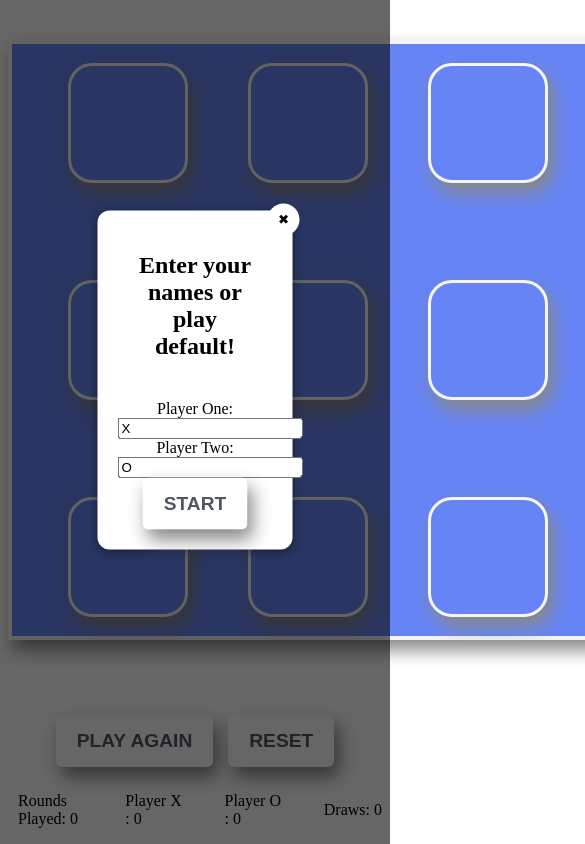
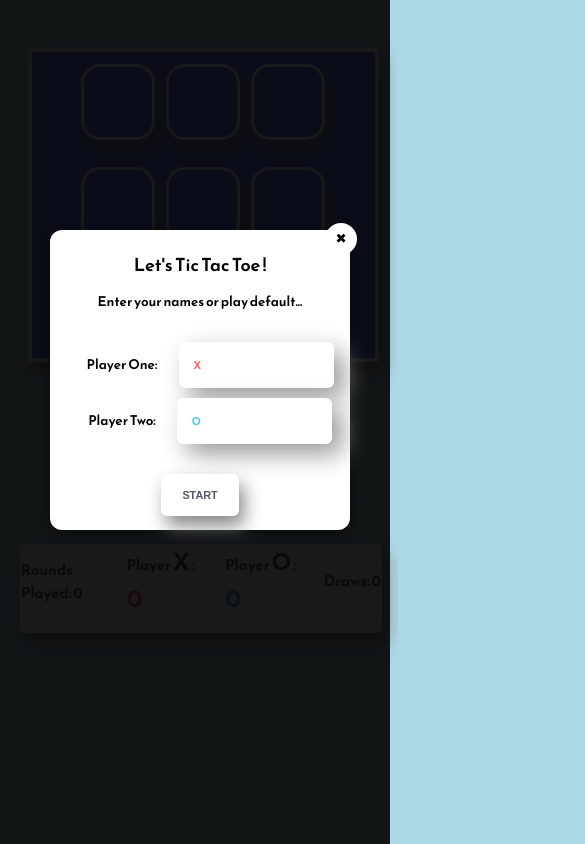
Before and after one commit to SirvanD/Project-The-Game, a plain HTML site: page index.html in a window 390 px wide. Shown: the top 844 px of the page, 585 px wide, since content can reach past the window. Drawn offline with Linux system fonts and the light colour scheme; a web font is replaced by a local one.

Commit message:
Final version, updated CSS and features improvement

```diff
--- a/game.js
+++ b/game.js
@@ -9,10 +9,7 @@
 - define the functions for conditions where a user wins,looses or draw (array and conditions)
 - add event listeners for clicking on the divs to select one of the 2 choices
 - CSS the X and O designs/animations/transition
-
 - make it responsive
-
-
 - once basic works, work on the Bonus extensions
 - CSS a leaderboard for results and bonus parts/number of tries
 **/
@@ -26,13 +23,6 @@ const middleRight = document.querySelector('#six')
 const bottomLeft = document.querySelector('#seven')
 const bottomMiddle = document.querySelector('#eight')
 const bottomRight = document.querySelector('#nine')
-let roundsCounter = 0;
-let playerXWins = 0;
-let playerOWins = 0;
-let drawCounts = 0;
-let currentPlayer = "x"
-let cellArrayUserX = ['', '', '', '', '', '', '', '', '']
-let cellArrayUserO = ['', '', '', '', '', '', '', '', '']
 const messageBox = document.querySelector('.messageSpan')
 const roundsPlayed = document.querySelector('.roundsCounter')
 const playerXWinsSpan = document.querySelector('.playerXWins')
@@ -44,20 +34,25 @@ const playerOneNameInput = document.querySelector('#player-one-name')
 const playerTwoNameInput = document.querySelector('#player-two-name')
 const playerOneNameSpan=document.querySelector('.player-one-name-span')
 const playerTwoNameSpan=document.querySelector('.player-two-name-span')
+const modal = document.querySelector('.modal');
+const modalBtn = document.querySelector('.modal-btn');
+const modalCloseBtn = document.querySelector('.modal__close');
+const body = document.querySelector('body');
+const modalOverlay = document.createElement('div');
+modalOverlay.className = 'modal-overlay';
+let roundsCounter = 0;
+let playerXWins = 0;
+let playerOWins = 0;
+let drawCounts = 0;
+let currentPlayer = "x"
+let cellArrayUserX = ['', '', '', '', '', '', '', '', '']
+let cellArrayUserO = ['', '', '', '', '', '', '', '', '']
 let playerOne = 'X';
 let playerTwo = 'O';
-
-var modal = document.querySelector('.modal');
-var modalBtn = document.querySelector('.modal-btn');
-var modalCloseBtn = document.querySelector('.modal__close');
-var body = document.querySelector('body');
-var modalOverlay = document.createElement('div');
-modalOverlay.className = 'modal-overlay';
 //-----------------------------------
 //event listeners
 allBoxes.forEach (function(box) {
     box.addEventListener('click', handleUserClickedBox)
-
 })
 //-----------------------------------
 //event listener for play again button
@@ -72,10 +67,11 @@ playerOne = playerOneNameInput.value;
 playerTwo = playerTwoNameInput.value;
 playerOneNameSpan.textContent = playerOne;
 playerTwoNameSpan.textContent = playerTwo;
-
+//Closing modal and remove overlay once game starts
 modalOverlay.classList.remove('is-open');
 modal.classList.remove('is-open');
 document.body.removeChild(modalOverlay);
+
 allBoxes.forEach (function(box) {
     //console.log(box.className)
     box.classList.remove('circled')
@@ -83,9 +79,7 @@ allBoxes.forEach (function(box) {
     cellArrayUserX = ['', '', '', '', '', '', '', '', '']
     cellArrayUserO = ['', '', '', '', '', '', '', '', '']
     //console.log(box.className)
-
-
-  }
+}
 )
     messageBox.textContent = `${playerOne}, you go first...`
     messageBox.classList.remove('wobble-hor-bottom')
@@ -98,11 +92,7 @@ allBoxes.forEach (function(box) {
     playerOWinsSpan.textContent = 0;
     drawCounterSpan.textContent = 0;
     currentPlayer = 'x';
-
 }
-
-
-
 
 //-------------------------------------
 //Handle function for play again button
@@ -114,8 +104,6 @@ allBoxes.forEach (function(box) {
         cellArrayUserX = ['', '', '', '', '', '', '', '', '']
         cellArrayUserO = ['', '', '', '', '', '', '', '', '']
         //console.log(box.className)
-
-
       }
     )
         messageBox.textContent = `${playerOne}, you start... `
@@ -135,8 +123,6 @@ function handleUserClickedBox(event) {
         cellArrayUserX.push(event.target.id)
         winCheckUserX()
         messageBox.textContent = `${playerTwo}, your turn... `
-
-
         currentPlayer = "o"
         //return event.target;
     } else if (currentPlayer == "o") {
@@ -234,24 +220,18 @@ function MessageFunc() {
     }
 }
 
-
 //modal function
 window.onload = function() {
+	openModal()
 
-	//Variables
-
-
-
-
-	function openModal(e) {
-		//e.preventDefault();
+	function openModal() {
 		modalOverlay.classList.add('is-open');
 		modal.classList.add('is-open');
 		document.body.appendChild(modalOverlay);
         startGameBtn.addEventListener('click', handleStartGame)
 	}
 
-	function closeModal(e) {
+	function closeModal() {
 		modalOverlay.classList.remove('is-open');
 		modal.classList.remove('is-open');
 		document.body.removeChild(modalOverlay);
@@ -260,14 +240,5 @@ window.onload = function() {
 	modalCloseBtn.addEventListener('click', closeModal);
 	modalOverlay.addEventListener('click', closeModal);
 	modalBtn.addEventListener('click', openModal);
-    //window.onload(openModal())
-	openModal()
+
 }
-
-
-// How to add more modals - re-using the code
-// On key press 'esc', close the modal
-// Add in Accessability
-//Recactoring? toggle the class names? instead of add and remove, and then somehow for the modal overlay?
-
-// More advanced make this in prototyping/oop JS
--- a/index.html
+++ b/index.html
@@ -5,6 +5,11 @@
     <meta http-equiv="X-UA-Compatible" content="IE=edge">
     <meta name="viewport" content="width=device-width, initial-scale=1.0">
     <title>Tic Tac Toe</title>
+
+    <style>
+        @import url('https://fonts.googleapis.com/css2?family=Boogaloo&family=Reem+Kufi:wght@600&display=swap');
+    </style>
+
     <link rel="stylesheet" href="style.css">
 </head>
 <body>
@@ -42,7 +47,8 @@
                 <div class="modal__inner">
 
                     <div class="modal__header">
-                    <h2>Enter your names or play default!</h2>
+                        <h1>Let's Tic Tac Toe !</h1>
+                        <h2>Enter your names or play default...</h2>
                     <button class="modal__close">
                              &#x2716;
                     </button>
@@ -50,10 +56,10 @@
                     </div>
 
                     <div class="modal__content">
-                        <div>Player One: <input type="text" value="X" name="" id="player-one-name"> </div>
-                        <div> Player Two: <input type="text" value="O" name="" id="player-two-name"> </div>
+                        <div><h2>Player One:</h2>  <input type="text" value="X" name="" id="player-one-name"> </div>
+                        <div> <h2>Player Two:</h2> <input type="text" value="O" name="" id="player-two-name"> </div>
                     </div>
-                    <button id="start-game-btn">Start</button>
+                    <button class="modal-btn" id="start-game-btn">Start</button>
 
 
                 </div><!-- /modal__content -->
@@ -61,8 +67,9 @@
             </div>
 
     </div>
+<div class="panel-container">
     <div class="panel">
-        <!-- s -->
+
         <div class="roundsPlayed">Rounds Played:
             <span class="roundsCounter"> 0 </span></div>
         <div class="playerX">Player
@@ -73,7 +80,10 @@
                 <span class="playerOWins"> 0 </span></div>
 
         <div class="draws">Draws: <span class="drawCounter"> 0 </span></div>
-     </div>
+    </div>
+</div>
+
+    </body>
 
     <script src="game.js"></script>
 </body>
--- a/style.css
+++ b/style.css
@@ -1,7 +1,9 @@
 * {
     box-sizing: border-box;
+
     /* border: 1px solid red; */
 }
+@import url('https://fonts.googleapis.com/css2?family=Aclonica&family=Changa+One&display=swap');
 
 
 /* Reset button animate keyframe */
@@ -64,17 +66,10 @@
 
 
   /* grid wrapper bg */
-/* ----------------------------------------------
- * Generated by Animista on 2021-12-4 10:33:18
- * Licensed under FreeBSD License.
- * See http://animista.net/license for more info.
- * w: http://animista.net, t: @cssanimista
- * ---------------------------------------------- */
+/* ----------------------------------------
 
-/**
- * ----------------------------------------
- * animation color-change-2x
- * ----------------------------------------
+  animation color-change-2x - Generated by Animista on 2021-12-4 10:33:18
+  ----------------------------------------
  */
  @-webkit-keyframes color-change-2x {
     0% {
@@ -92,21 +87,11 @@
       background: #b22cff;
     }
   }
-  /*-----------------------------------------------  */
 
-/* keyframes for messagebox */
-/* ----------------------------------------------
- * Generated by Animista on 2021-12-4 11:2:4
- * Licensed under FreeBSD License.
- * See http://animista.net/license for more info.
- * w: http://animista.net, t: @cssanimista
- * ---------------------------------------------- */
+  /* ----------------------------------------
+  animation wobble-hor-bottom
+  ---------------------------------------- */
 
-/**
- * ----------------------------------------
- * animation wobble-hor-bottom
- * ----------------------------------------
- */
  @-webkit-keyframes wobble-hor-bottom {
     0%,
     100% {
@@ -165,19 +150,11 @@
               transform: translateX(-6px) rotate(-1.2deg);
     }
   }
-/* -------------------------------- */
 
 
 
-
-
-
-
-
-
-
-
-
+/* -------------------------------- */
+ /* Main layout for the game board  */
 .grid-container {
     display: grid;
     grid-template-columns: auto auto auto;
@@ -199,7 +176,7 @@
     border: 3px solid whitesmoke;
     height: 120px;
     width: 120px;
-    border-radius: 20%;
+    border-radius: 25%;
     margin: auto;
     box-shadow: 5px 10px 18px #888888;
 
@@ -209,41 +186,67 @@
 .circled {
     /* background-color: rgb(72, 143, 2); */
     background-image: url(/images/circle.png);
-    background-size: 104%;
+    background-size: 106%;
 }
 
 .crossed {
     /* background-color: brown */
     background-image: url(/images/cross.png);
-    background-size: 97%;
+    background-size: 99%;
 }
-.panel{
+
+.panel-container {
     display: grid;
     grid-template-columns: auto auto auto auto;
     justify-content: center;
+    gap: 20px;
+    margin-left: 2px;
+    /* border: 1px solid red; */
+}
+/* main panel for message box and leaderboard */
+.panel{
+    display: flex;
+    grid-template-columns: auto auto auto auto;
+    justify-content:center;
     align-items: center;
-/* border: 1px solid black; */
-padding: 5px;
-margin: 5px;
+    margin: 70px 60px  auto;
+    margin-top: 60px;
     width: 100%;
-gap: 40px;
+    height: 80%;
+    gap: 50px;
+    background: white;
+    padding: auto;
+    color: #505763;
+	font-weight: bold;
+    font-size: 1.4em;
+    border-radius: 6px;
+	border: 1px solid transparent;
+	transition: .15s ease-in-out;
+    box-shadow: 5px 10px 18px #888888;
+    /* font-family: 'Aclonica', sans-serif; */
+    /* font-family: 'Boogaloo', cursive; */
+    font-family: 'Reem Kufi', sans-serif;
 }
 .results{
 
     display: grid;
     justify-content: center;
-gap: 10px;
+    gap: 25px;
     /* border: 1px solid tomato; */
     padding: 10px;
     margin: 10px;
     text-align: center;
+    border-bottom: 10px;
 
 }
 .messageSpan{
     display: block;
     /* border: 1px solid tomato; */
-    font-size: 25px;
+    font-size: 2em;
     padding: 20px;
+    font-family: 'Reem Kufi', sans-serif;
+    font-weight: lighter;
+    color: #505763;
 }
 .resetButton{
     text-align: center;
@@ -257,22 +260,18 @@ text-align: center;
     background-color: darkgrey;
 }
 
-
-.vibrate-1 {
-	-webkit-animation: vibrate-1 0.3s linear infinite both;
-	        animation: vibrate-1 0.3s linear infinite both;
-}
-
-
+/* Web kit animations from https://animista.net/ */
 #color-change-2x {
 	-webkit-animation: color-change-2x 2s linear infinite alternate both;
 	        animation: color-change-2x 2s linear infinite alternate both;
 }
 
+.wobble-hor-bottom {
+	-webkit-animation: wobble-hor-bottom 1.5s both;
+	        animation: wobble-hor-bottom 1.5s both;
+    font-size: 45px;
+    font-weight: bolder;
 
-.wobble-hor-bottom {
-	-webkit-animation: wobble-hor-bottom 0.8s both;
-	        animation: wobble-hor-bottom 0.8s both;
 }
 
 /* Modal */
@@ -280,9 +279,44 @@ h2{
     /* border: 1px solid red; */
     padding:20px;
     padding-top: 1px;
+}
+
+#player-one-name {
+    font-size: 20px;
+    padding: auto;
+    margin-bottom: 10px;
+    /* font-family: 'Boogaloo', cursive; */
+    font-family: 'Reem Kufi', sans-serif;
+    color:#FF615F;
+    background: white;
+    padding: 14px ;
+    display: inline-block;
+    font-weight: bold;
+	text-transform: uppercase;
+    font-size: 1.2em;
+    border-radius: 6px;
+	border: 1px solid transparent;
+    box-shadow: 10px 10px 25px #9b9999;
+
+}
+
+#player-two-name {
+    font-size: 20px;
+    padding: auto;
+    font-family: 'Reem Kufi', sans-serif;
+    color: #3EC4F2;
+    background: white;
+    padding: 14px ;
+    display: inline-block;
+    font-weight: bold;
+	text-transform: uppercase;
+    font-size: 1.2em;
+    border-radius: 6px;
+	border: 1px solid transparent;
+    box-shadow: 10px 10px 25px #9b9999;
+}
 
 
-}
 
 #start-game-btn{
     background: white;
@@ -297,33 +331,30 @@ h2{
 	border: 1px solid transparent;
 	transition: .15s ease-in-out;
     box-shadow: 5px 10px 18px #888888;
-
-
+    padding: auto;
+    margin-top: 30px;
 }
 
-
-
 .modal__inner{
+    /* border: 1px solid red; */
     width: 100%;
     height: 100%;
 }
 
+.modal__content h2{
+    /* border: 1px solid red; */
+    display: inline;
+}
 
+/* changing the opacity of bg to 0 once modal is open */
 .modal-overlay {
+    /* border: 1px solid red; */
     position: fixed;
     top: 0;
     left: 0;
-
     width: 100%;
     height: 100%;
-
-    -webkit-transition: .15s ease-in-out;
-       -moz-transition: .15s ease-in-out;
-        -ms-transition: .15s ease-in-out;
-         -o-transition: .15s ease-in-out;
-            transition: .15s ease-in-out;
-
-  background: rgba(0,0,0,.6);
+    background: rgba(0,0,0,.9);
 	visibility: hidden;
 	transition: .25s ease-in-out;
 	opacity: 0;
@@ -338,29 +369,27 @@ h2{
 .modal {
 	visibility: hidden;
     position: absolute;
-    left: 50%;
-    right: 0;
+    left: 500px;
+    right: 50px;
     top: 45%;
     z-index: 10;
-    -webkit-transform: translate(-50% , -50%);
     transform: translate(-50%, -50%);
-	padding: 5em;
+	padding: 2em 2em 2em 2em;
 	border-radius: 	12px;
 	background-color: rgb(255, 255, 255);
     text-align: center;
-    max-width: 60%;
+    max-width: 500px;
     margin: auto;
     box-shadow: rgba(0, 0, 0, 0.45) 0px 2px 10px;
 	transition: .20s ease-in-out;
 	opacity: 0;
+    /* font-family: 'Boogaloo', cursive; */
+    font-family: 'Reem Kufi', sans-serif;
 }
 
 .modal.is-open {
 	visibility: visible;
 	opacity: 1;
-    padding: 20px;
-    /* width: 25%;
-    height: 25%; */
 }
 
 .modal__close {
@@ -372,8 +401,6 @@ h2{
 	border-radius: 50%;
 	width: 32px;
 	height: 32px;
-	line-height: 30px;
-	line-height: 7px;
 	cursor: pointer;
 	margin: -7px -7px 0 0;
 }
@@ -383,8 +410,6 @@ h2{
     padding: 14px 20px;
     color: #505763;
 	cursor: pointer;
-    display: inline-block;
-    font-weight: bold;
 	text-transform: uppercase;
     font-size: 1.2em;
     border-radius: 6px;
@@ -399,12 +424,8 @@ h2{
 
 .vert-mid {
     display: grid;
-    gap: 15px;
+    gap: 25px;
     grid-template-columns: auto auto;
-    /* position: absolute;
-    top: 50%;
-    left: 50%;
-    transform: translate(-50%, -50%);//Here is the magic */
 }
 
 .play-again-btn{
@@ -413,7 +434,6 @@ h2{
     color: #505763;
 	cursor: pointer;
     display: inline-block;
-    font-weight: bold;
 	text-transform: uppercase;
     font-size: 1.2em;
     border-radius: 6px;
@@ -421,3 +441,117 @@ h2{
 	transition: .15s ease-in-out;
     box-shadow: 5px 10px 18px #888888;
 }
+
+.playerXWins {
+    color: #FF615F;
+    font-size: 25px;
+    font-weight: bolder;
+    /* font-family: 'Indie Flower', cursive; */
+    /* font-family: 'Montserrat', sans-serif; */
+}
+
+.playerOWins {
+    color: #3EC4F2;
+    font-size: 25px;
+    font-weight:bolder;
+    /* font-family: 'Indie Flower', cursive; */
+    /* font-family: 'Montserrat', sans-serif; */
+}
+.player-one-name-span{
+
+    /* color: #FF615F; */
+    font-size: 23px;
+    /* font-family: 'Indie Flower', cursive; */
+    /* font-family: 'Montserrat', sans-serif; */
+}
+.player-two-name-span{
+    /* color: #FF615F; */
+    font-size: 23px;
+    /* font-family: 'Indie Flower', cursive; */
+    /* font-family: 'Montserrat', sans-serif; */
+}
+
+@media only screen and (max-width: 700px) {
+    body {
+
+        display: flex;
+        flex-direction: column;
+        align-items: stretch;
+        /* justify-content: center; */
+        width: 100%;
+        height: 100%;
+        background: #ccc;
+        background-color: lightblue;
+    }
+
+    .grid-container {
+        align-self:center;
+        display: grid;
+        grid-template-columns: auto auto auto;
+        border-radius: 1px;
+        border: 4px solid whitesmoke;
+        justify-content: center;
+        align-items: center;
+        gap: 7px;
+        height: 100%;
+        width: 90%;
+        margin: 2px;
+        padding: 2px;
+        margin-bottom: 15px;
+        margin-top: 40px;
+        box-shadow: 5px 10px 18px #888888;
+
+    }
+    .box {
+        border: 3px solid whitesmoke;
+        justify-self: center;
+        height: 9vh;
+        width: 19vw;
+        border-radius: 25%;
+        margin: 2px 2px 2px 2px;
+        margin-bottom: 10px;
+        margin-top: 10px;
+        box-shadow: 5px 10px 18px #888888;
+
+
+    }
+    .panel-container {
+        display: grid;
+        justify-content: center;
+        gap: 2px;
+        /* width: 50%; */
+    }
+    .panel{
+        display: grid;
+        grid-template-rows: auto auto;
+        justify-content: center;
+        gap: 15px;
+        width: auto;
+        height: auto;
+        font-size: 15px;
+        margin: 10px;
+    }
+
+    .modal{
+        left: 200px;
+        right: 10px;
+        top: 45%;
+        z-index: 10;
+        -webkit-transform: translate(-50% , -50%);
+        transform: translate(-50%, -50%);
+        padding: 1em;
+        border-radius: 	12px;
+        background-color: rgb(255, 255, 255);
+        text-align: center;
+        margin: auto;
+        box-shadow: rgba(0, 0, 0, 0.45) 0px 2px 10px;
+        transition: .20s ease-in-out;
+        opacity: 0;
+        font-family: 'Reem Kufi', sans-serif;
+        font-size: 9px;
+        height: 300px;
+        width: 300px;
+    }
+
+
+  }
```
Lines whose indentation alone changed are shown as unchanged.
